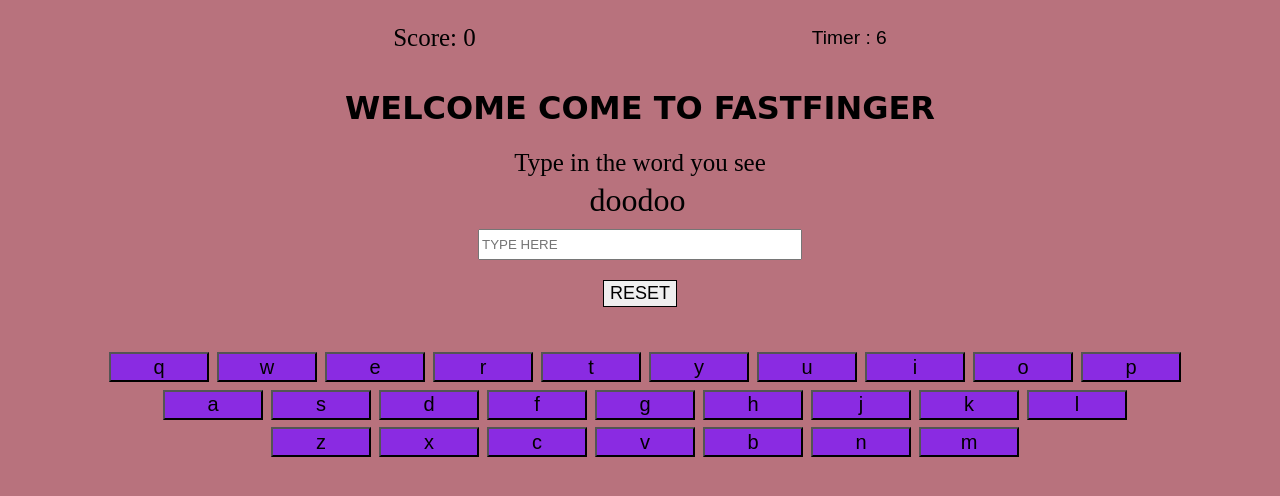
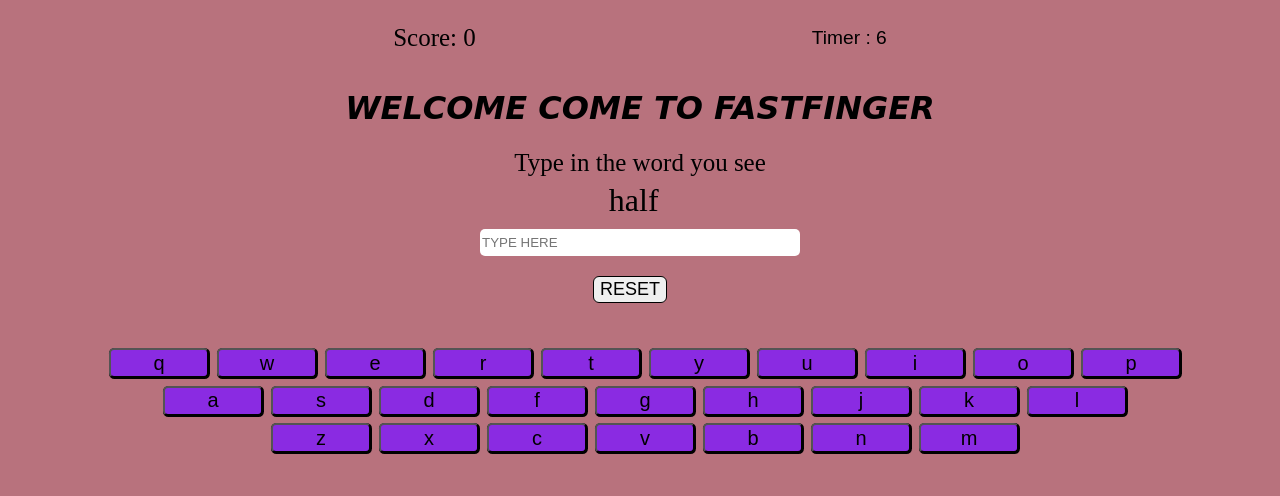
Before and after one commit to bettercallNhan/webseries_buoi4_fastfinger, a plain HTML site: page index.html in a window 1280 px wide. Drawn offline with Linux system fonts and the light colour scheme.

Commit message:
chinhsualai css

```diff
--- a/script.js
+++ b/script.js
@@ -1,5 +1,5 @@
 let words = ['savage','boomin','future','lamar','bobby','keems','gunna','choppa','kayne','rocky','joseph','jonathan',
-            'bearer','ashen','chosen','cinder','manus','doodoo','gwynevere'];
+            'bearer','ashen','chosen','cinder','manus','doodoo','gwynevere','fabulous','peepee','tarnished','ring','blue','half','kumala'];
 let random = Math.floor(Math.random()* words.length);
 let tungu = document.getElementById("Randomword");
 let input = document.getElementById("inputWord");
@@ -91,4 +91,4 @@ function handleKeyDown(key) {
 
 window.addEventListener("keydown", ({ key }) => {
     handleKeyDown(key);
-});
+});w
--- a/style.css
+++ b/style.css
@@ -5,6 +5,7 @@
 #Title{
 
     font-family: cursive;
+    font-style: italic;
 
 }
 #Typein{
@@ -19,6 +20,8 @@ html > body {
 #Nhap>input{
    width: 25%;
    height: 25px;
+   border-radius: 5px;
+   border: none;
 }
 #Nhap{
     padding-bottom: 20px;
@@ -34,6 +37,8 @@ html > body {
     height: 45%;
     font-size: large;
     border: 1px solid black;
+    margin-right: 20px;
+    border-radius: 6px;
 }
 #resetBTN > button:hover{
     background-color: brown;
@@ -69,8 +74,8 @@ html > body {
 }
 #Randomword:hover{
     text-transform: uppercase;
+    font-weight: 500;
     color: blue;
-    margin-left: 45%
 }
 .keyboard_container{
     display: flex;
@@ -90,6 +95,8 @@ html > body {
     height: 30px;
     font-size: 20px;
     background-color: blueviolet;
+    border-radius: 5px;
+    box-shadow: 0.5px 0.5px 0.5px 0.5px;
 }
 .row1 > button:hover{
     text-transform: uppercase;
@@ -104,6 +111,10 @@ html > body {
     height: 30px;
     font-size: 20px;
     background-color: blueviolet;
+    border-radius: 5px;
+    box-shadow: 0.5px 0.5px 0.5px 0.5px;
+
+
 }
 .row2 > button:hover{
     text-transform: uppercase;
@@ -119,6 +130,8 @@ html > body {
     height: 30px;
     font-size: 20px;
     background-color: blueviolet;
+    border-radius: 5px;
+    box-shadow: 0.5px 0.5px 0.5px 0.5px;
 }
 .row3 > button:hover{
     text-transform: uppercase;
```
